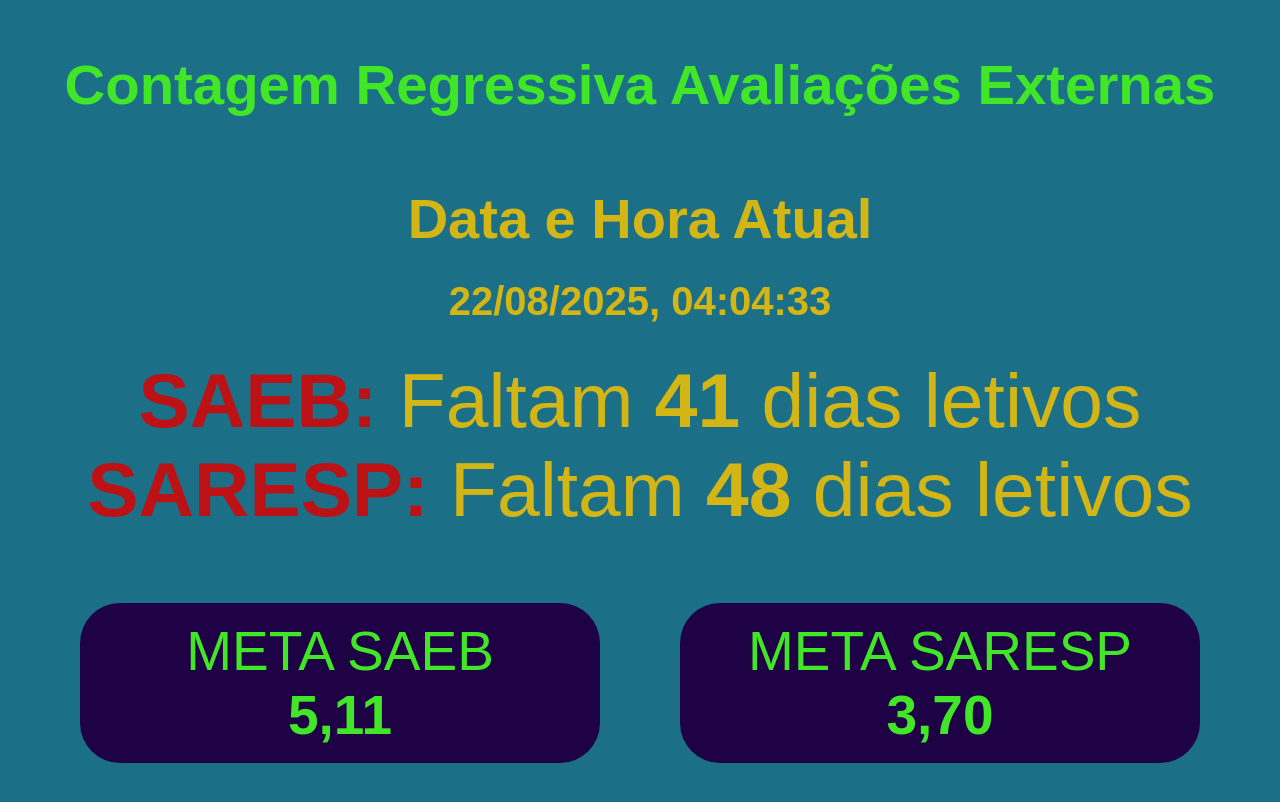
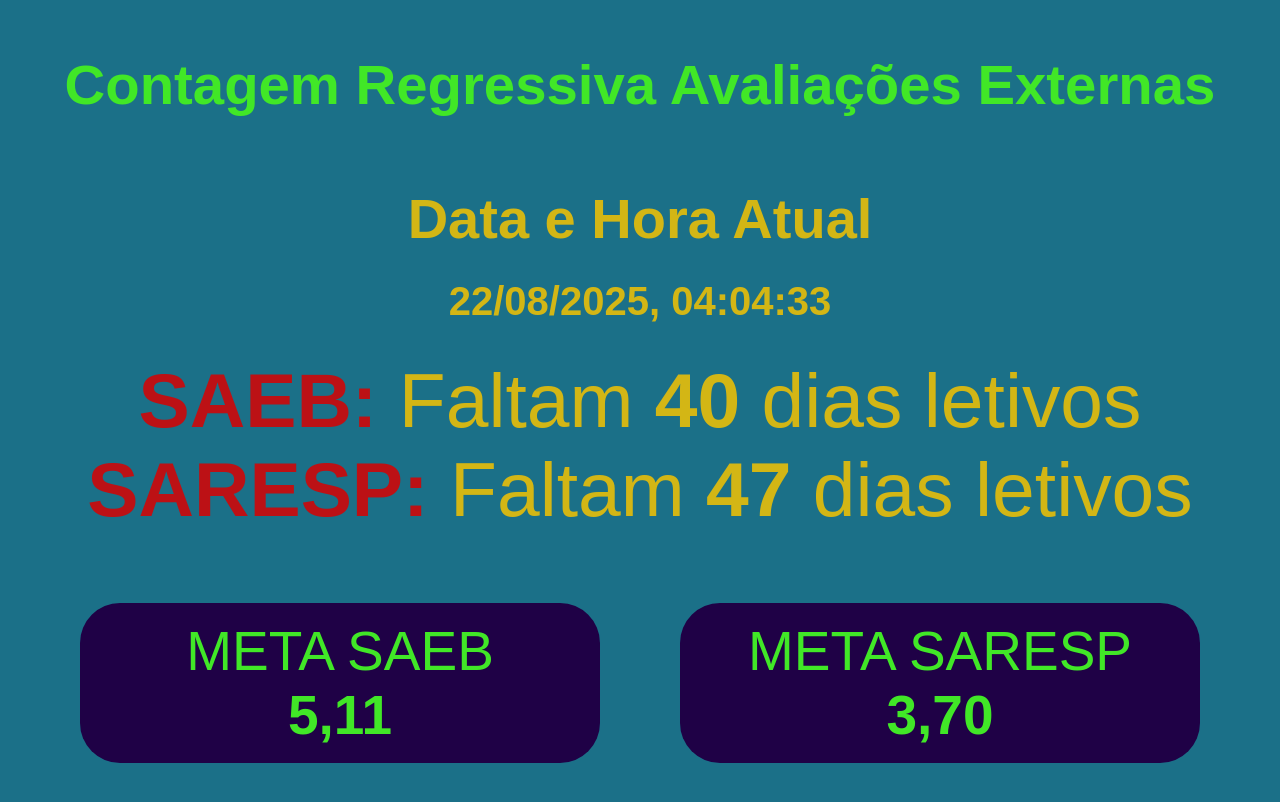
Before and after one commit to PEC-Dailton/PROVAS-SAEB-SARESP-, a plain HTML site: page index.html in a window 1280 px wide. Drawn offline with Linux system fonts and the light colour scheme.

Commit message:
Update index.html

```diff
--- a/index.html
+++ b/index.html
@@ -31,11 +31,11 @@
 
 <div>
     <div class="blink" id="prova1">
-        <strong><span class="blue">SAEB: </span></strong>  Faltam <strong>41</strong> dias letivos
+        <strong><span class="blue">SAEB: </span></strong>  Faltam <strong>40</strong> dias letivos
     </div>
 
     <div class="blink" id="prova2">
-        <strong><span class="blue">SARESP: </span></strong>  Faltam <strong>48</strong> dias letivos
+        <strong><span class="blue">SARESP: </span></strong>  Faltam <strong>47</strong> dias letivos
     </div>
 </div>
 
```
